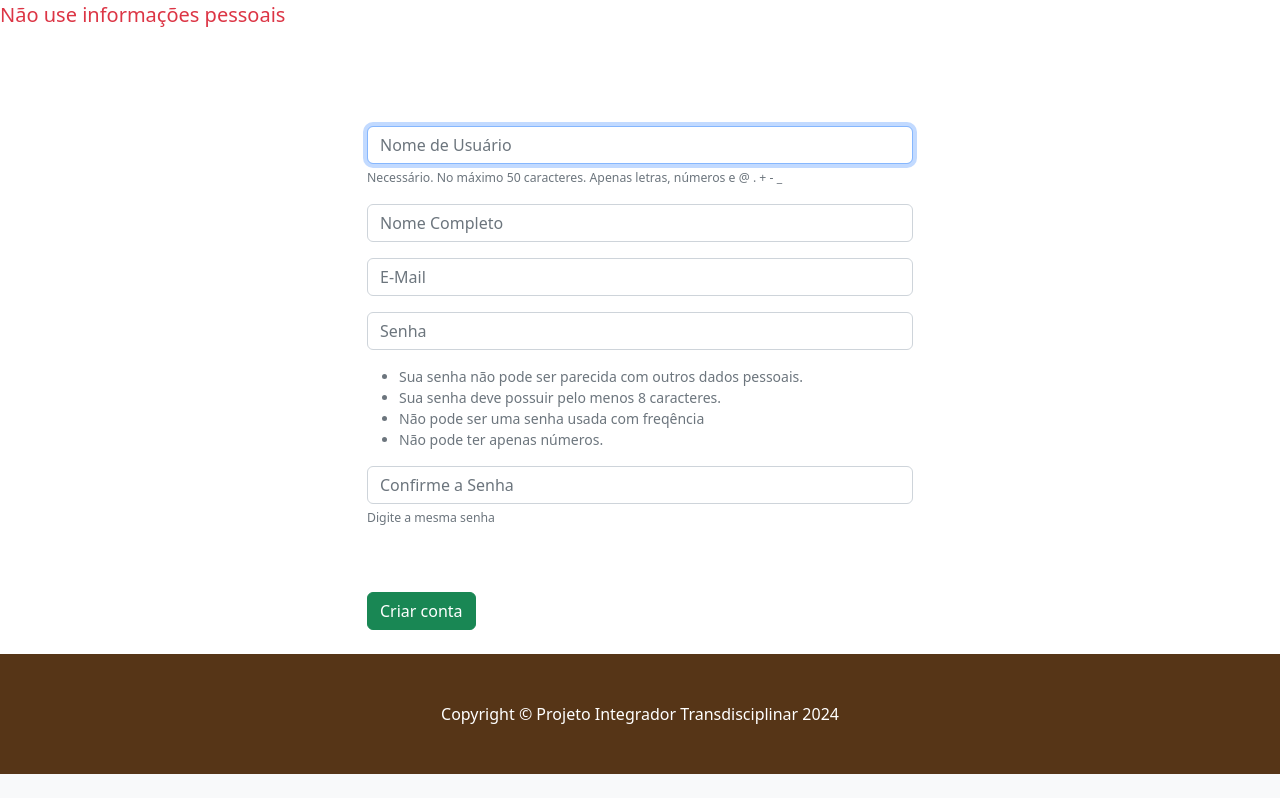
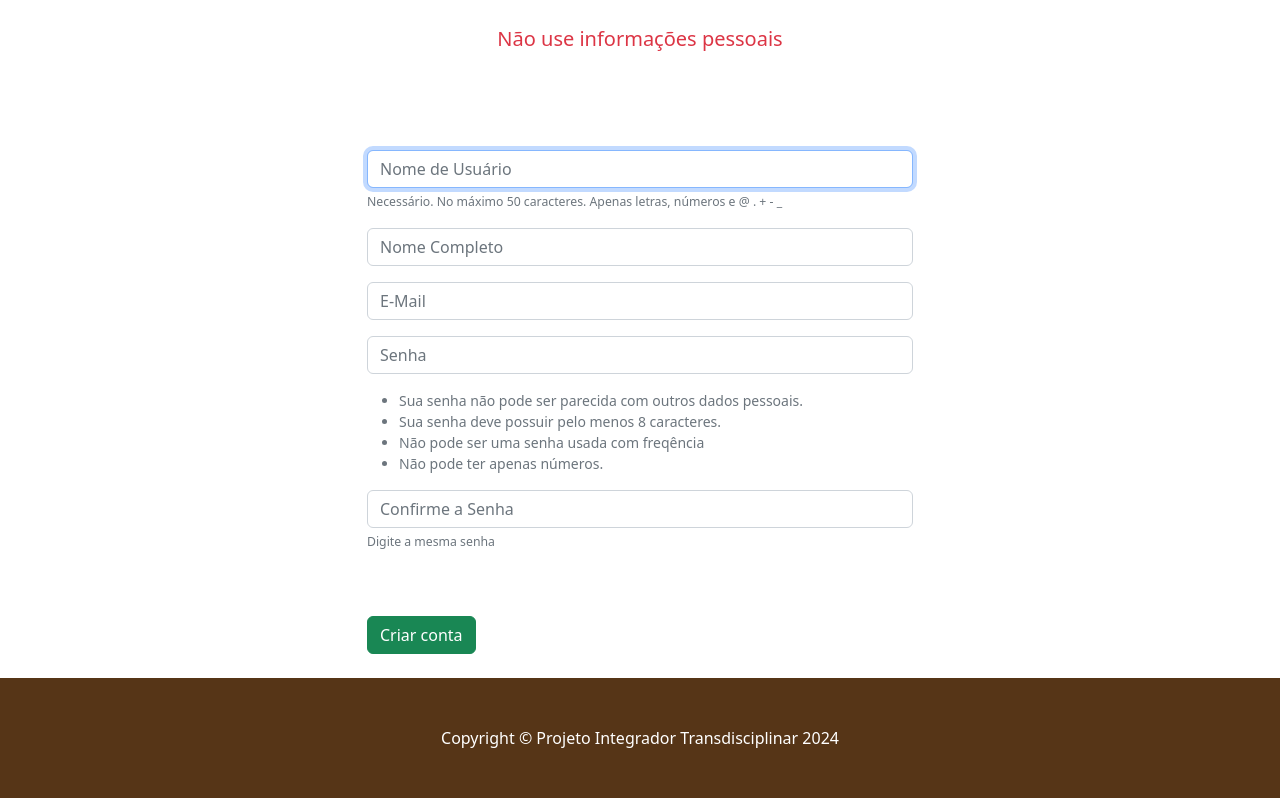
Before and after one commit to samuelwerneck/cafe, a Django app: page /register in a window 1280 px wide. Shown: the part 289-1087 px from the top of the page. Before the commit the page ends 1063 px from the top, so only its background shows below. Run offline with Django 5.2, Linux system fonts and the light colour scheme.

Commit message:
Ajustes de cabeçalho

```diff
--- a/store/templates/register.html
+++ b/store/templates/register.html
@@ -11,7 +11,8 @@
             </div>
         </header>
 
-        <p class="lead fw-normal text-danger mb-0">Não use informações pessoais</p>
+        <br/>
+        <p class=" text-center lead fw-normal text-danger mb-0">Não use informações pessoais</p>
 
         <div class="container">
             <div class="row">
```
